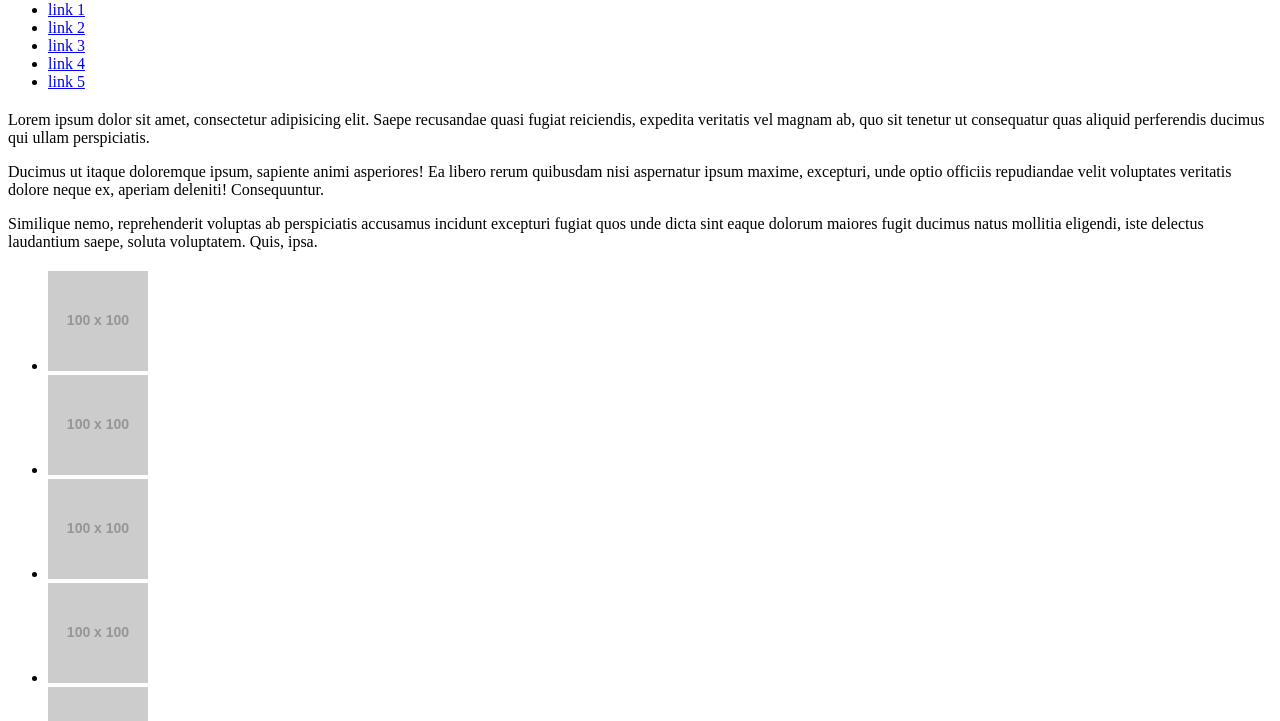
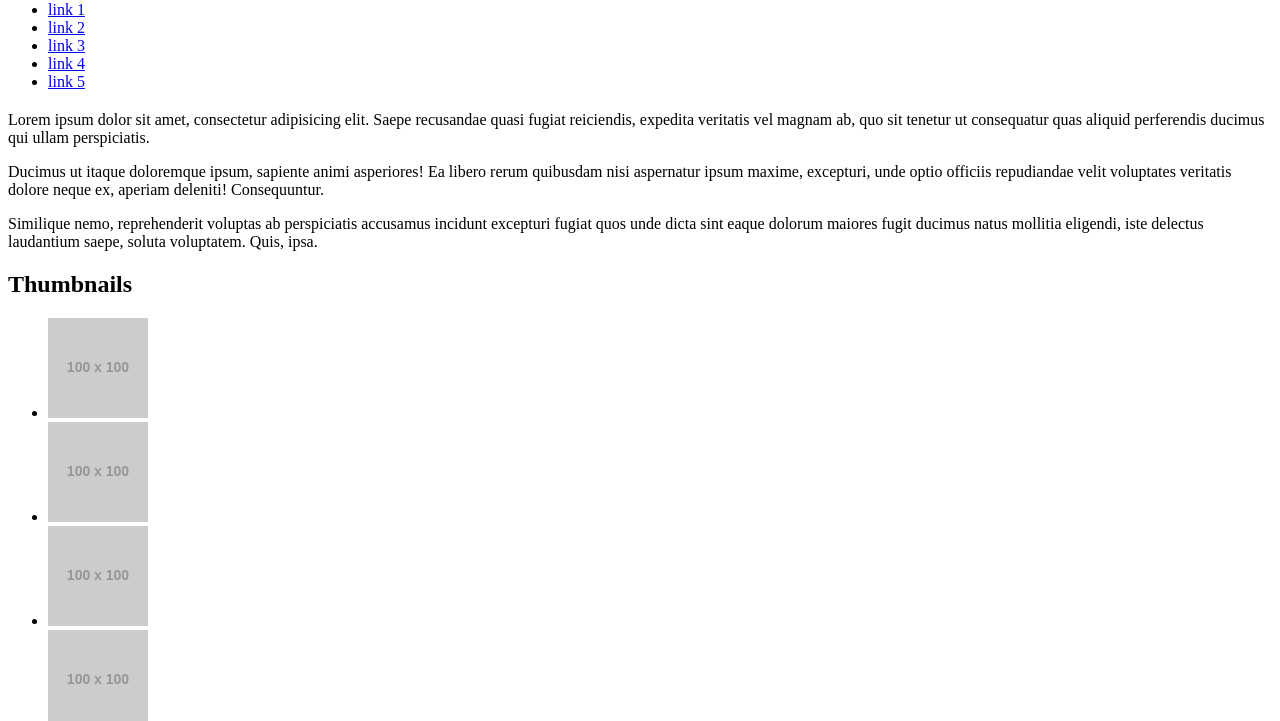
Before and after one commit to karu2332/emmet, a plain HTML site: page index.html in a window 1280 px wide. Shown: the part 79-800 px from the top of the page. Drawn offline with Linux system fonts and the light colour scheme; placeholder pictures from the web are drawn by us.

Commit message:
change h2 tag

```diff
--- a/index.html
+++ b/index.html
@@ -33,7 +33,7 @@
 
   <!-- section>h2+ul>li*9>img[src="http://placehold.it/100X100" alt="placeholder"] -->
   <section>
-     <h2></h2>
+     <h2>Thumbnails</h2>
      <ul>
        <li><img src="http://placehold.it/100X100" alt="placeholder"></li>
        <li><img src="http://placehold.it/100X100" alt="placeholder"></li>
@@ -46,9 +46,6 @@
        <li><img src="http://placehold.it/100X100" alt="placeholder"></li>
      </ul>
    </section>
-
-
-
   </main>
   </div> <!-- end container -->
 </body>
```
